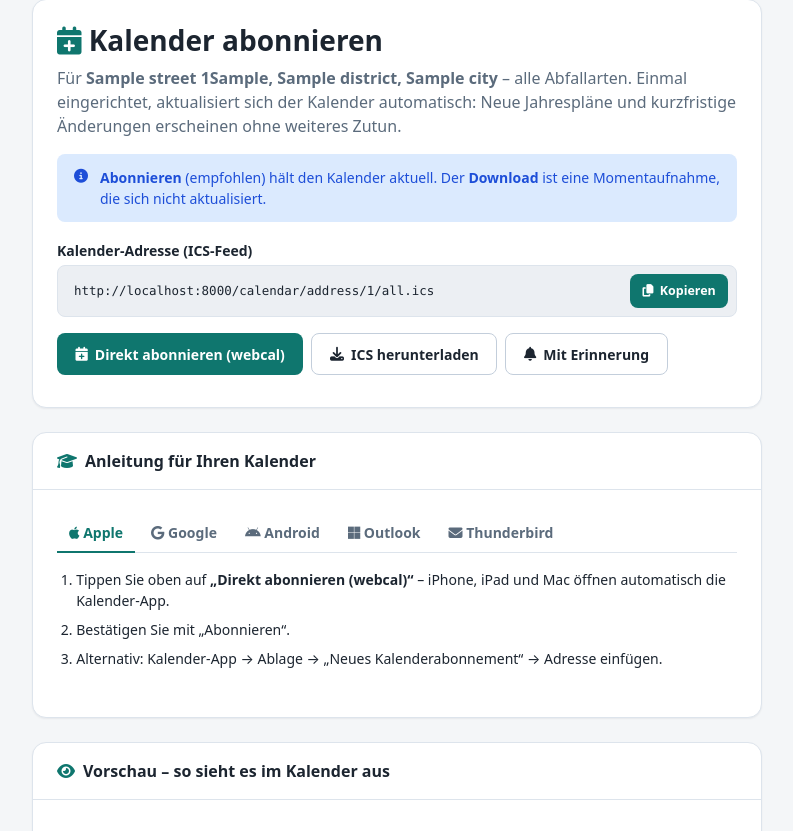
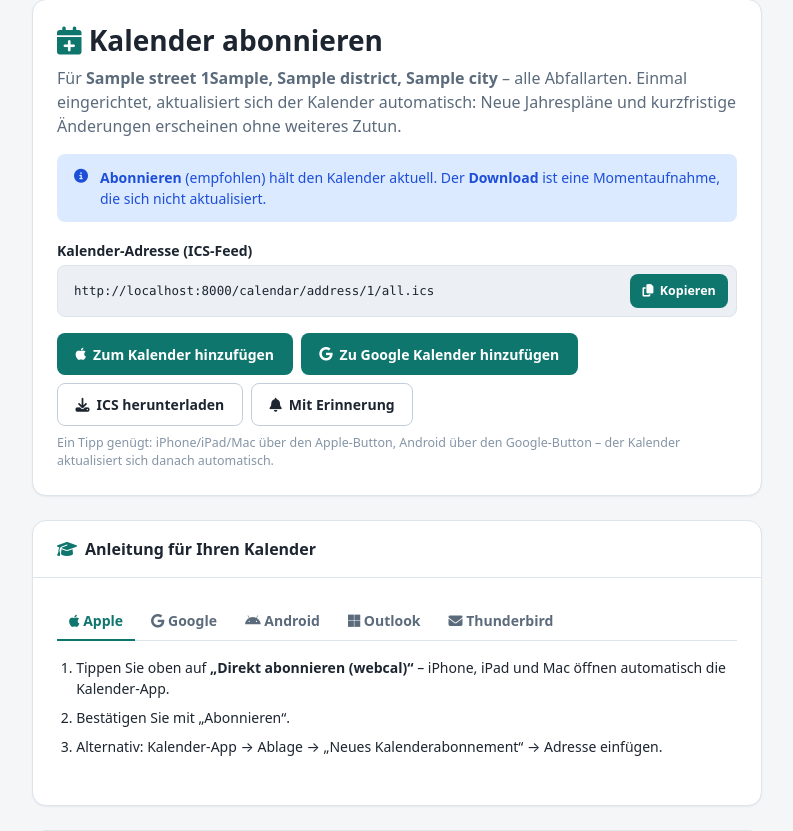
Before and after one commit to brightcolor/abholtag.de-claude, a Django app: page /a/1/kalender/ in a window 1280 px wide. Shown: the part 136-967 px from the top of the page, without its empty margins (243-1036 px from the left). Run offline with Django 5.2, Linux system fonts and the light colour scheme; data comes from the database, SQL or seed files in the repository; tables that the repository leaves empty hold one stand-in row (values such as "Sample post"); some libraries are stand-ins or nearby versions.

Commit message:
v0.7.0: Ein-Klick-Kalender-Abo (webcal/Apple + Google-cid) mit Plattform-Erkennung
Co-Authored-By: Claude Fable 5 <noreply@anthropic.com>

```diff
--- a/apps/calendars/views.py
+++ b/apps/calendars/views.py
@@ -78,6 +78,16 @@ def subscribe_page(request, public_id):
         request, "calendar_subscription_page_view", address_key=address_key,
         waste_type=waste_types[0] if waste_types and len(waste_types) == 1 else None,
     )
+
+    # Ein-Klick-Abo fürs Smartphone: webcal:// (Apple) und Google-Kalender-Link
+    from urllib.parse import quote
+
+    from django.conf import settings
+
+    host = settings.SITE_BASE_URL.replace("https://", "").replace("http://", "").rstrip("/")
+    webcal_url = f"webcal://{host}{feed_path}"
+    google_url = "https://calendar.google.com/calendar/render?cid=" + quote(webcal_url, safe="")
+
     return render(
         request,
         "subscribe.html",
@@ -85,6 +95,8 @@ def subscribe_page(request, public_id):
             "address_key": address_key,
             "selected_types": waste_types,
             "feed_path": feed_path,
+            "webcal_url": webcal_url,
+            "google_url": google_url,
             "upcoming": upcoming_dates_for_address(address_key, waste_types, limit=5),
             "today": date_cls.today(),
         },
--- a/static/js/app.js
+++ b/static/js/app.js
@@ -243,11 +243,40 @@
     setTimeout(tick, 900);
   }
 
+  // ----- Abo-Seite: passenden Ein-Klick-Button je Plattform hervorheben ------
+  function initSubscribePlatform() {
+    var buttons = document.getElementById("abo-buttons");
+    if (!buttons) return;
+    var ua = navigator.userAgent || "";
+    var isApple = /iPhone|iPad|iPod|Macintosh/.test(ua);
+    var isAndroid = /Android/.test(ua);
+    var apple = document.getElementById("abo-apple");
+    var google = document.getElementById("abo-google");
+
+    function demote(button) {
+      button.classList.remove("ak-btn-primary");
+      button.classList.add("ak-btn-outline");
+    }
+    function selectTab(name) {
+      var tab = document.querySelector('[data-tab="' + name + '"]');
+      if (tab) tab.click();
+    }
+    if (isApple) {
+      demote(google);
+      selectTab("apple");
+    } else if (isAndroid) {
+      demote(apple);
+      selectTab("android");
+    }
+    // Desktop: beide Wege gleichwertig anbieten
+  }
+
   function initAll() {
     initSearchForm();
     initTabs();
     initWasteTypewriter();
     initStreetTypewriter();
+    initSubscribePlatform();
   }
 
   if (document.readyState === "loading") {
--- a/templates/base.html
+++ b/templates/base.html
@@ -76,7 +76,7 @@
 
   <div class="ak-toast-region" role="status" aria-live="polite"></div>
   <script src="{% static 'vendor/htmx.min.js' %}" defer></script>
-  <script src="{% static 'js/app.js' %}?v=5" defer></script>
+  <script src="{% static 'js/app.js' %}?v=6" defer></script>
   {% block extra_js %}{% endblock %}
 </body>
 </html>
--- a/templates/subscribe.html
+++ b/templates/subscribe.html
@@ -44,18 +44,26 @@
             </button>
           </div>
 
-          <div class="d-flex flex-wrap mb-2" style="gap: .5rem;">
-            <a class="ak-btn ak-btn-primary" href="webcal://{{ SITE_BASE_URL|cut:'https://'|cut:'http://' }}{{ feed_path }}">
-              <i class="fa-solid fa-calendar-plus" aria-hidden="true"></i> Direkt abonnieren (webcal)
+          <div class="d-flex flex-wrap mb-2" style="gap: .5rem;" id="abo-buttons">
+            <a class="ak-btn ak-btn-primary" id="abo-apple" href="{{ webcal_url }}">
+              <i class="fa-brands fa-apple" aria-hidden="true"></i> Zum Kalender hinzufügen
             </a>
-            <a class="ak-btn ak-btn-outline" href="{{ feed_path }}?download=1">
+            <a class="ak-btn ak-btn-primary" id="abo-google" href="{{ google_url }}"
+               target="_blank" rel="noopener">
+              <i class="fa-brands fa-google" aria-hidden="true"></i> Zu Google Kalender hinzufügen
+            </a>
+            <a class="ak-btn ak-btn-outline" href="{{ feed_path }}{% if '?' in feed_path %}&{% else %}?{% endif %}download=1">
               <i class="fa-solid fa-download" aria-hidden="true"></i> ICS herunterladen
             </a>
-            <a class="ak-btn ak-btn-outline" href="{{ feed_path }}?erinnerung=1&download=1"
+            <a class="ak-btn ak-btn-outline" href="{{ feed_path }}{% if '?' in feed_path %}&{% else %}?{% endif %}erinnerung=1&download=1"
                title="Mit Erinnerung am Vorabend">
               <i class="fa-solid fa-bell" aria-hidden="true"></i> Mit Erinnerung
             </a>
           </div>
+          <p class="ak-help mb-0" id="abo-hinweis">
+            Ein Tipp genügt: iPhone/iPad/Mac über den Apple-Button, Android über den
+            Google-Button – der Kalender aktualisiert sich danach automatisch.
+          </p>
         </div>
       </div>
 
```
Also changed, not shown: apps/calendars/tests/test_ics.py (+9 -0 lines), CHANGELOG.md.
